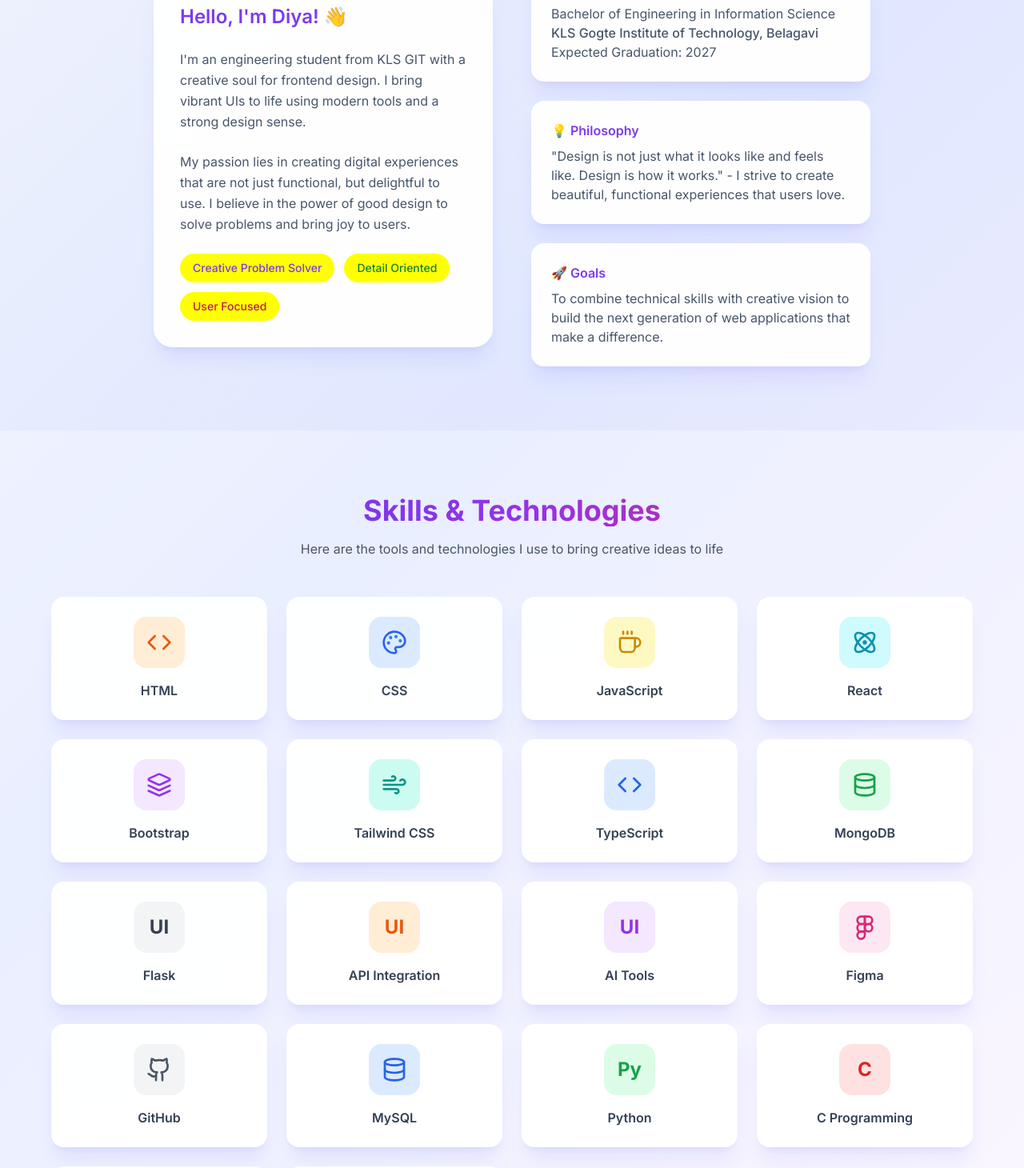
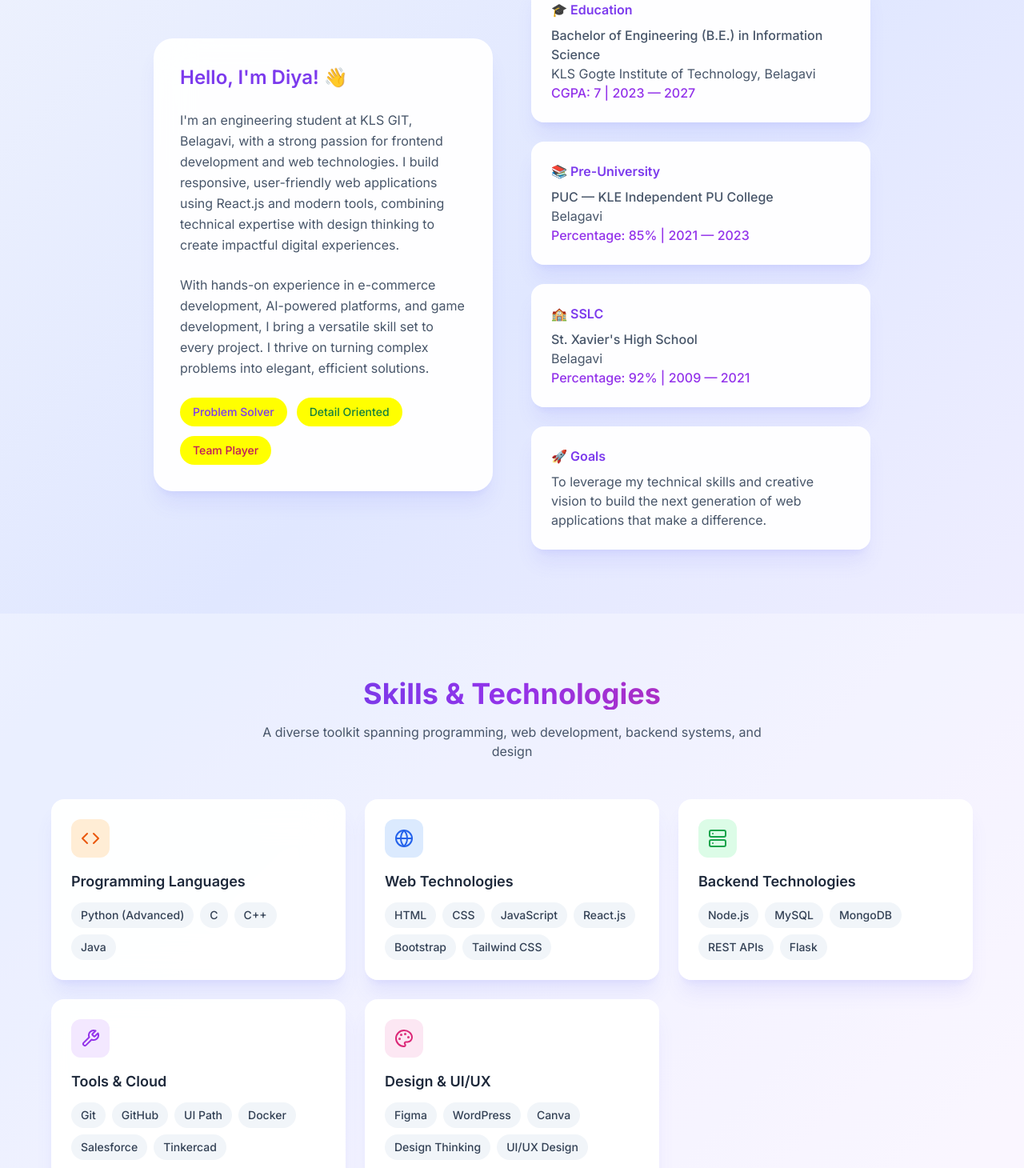
Before and after one commit to diya-turamandi/diya-turamandi, a React (Vite) app: page / in a window 1280 px wide. Shown: the part 1020-2480 px from the top of the page at 80% size. Built offline with nearby package versions, Linux system fonts and the light colour scheme.

Commit message:
Changes
Co-authored-by: diya-turamandi <200175777+diya-turamandi@users.noreply.github.com>

```diff
--- a/src/components/About.tsx
+++ b/src/components/About.tsx
@@ -15,25 +15,27 @@ const About = () => {
               </h3>
 
               <p className="text-slate-600 leading-relaxed mb-6">
-                I'm an engineering student from KLS GIT with a creative soul for frontend design.
-                I bring vibrant UIs to life using modern tools and a strong design sense.
+                I'm an engineering student at KLS GIT, Belagavi, with a strong passion for
+                frontend development and web technologies. I build responsive, user-friendly
+                web applications using React.js and modern tools, combining technical expertise
+                with design thinking to create impactful digital experiences.
               </p>
 
               <p className="text-slate-600 leading-relaxed mb-6">
-                My passion lies in creating digital experiences that are not just functional,
-                but delightful to use. I believe in the power of good design to solve problems
-                and bring joy to users.
+                With hands-on experience in e-commerce development, AI-powered platforms,
+                and game development, I bring a versatile skill set to every project.
+                I thrive on turning complex problems into elegant, efficient solutions.
               </p>
 
               <div className="flex flex-wrap gap-3">
                 <span className="px-4 py-2 bg-pastel-lavender text-purple-700 rounded-full text-sm font-medium">
-                  Creative Problem Solver
+                  Problem Solver
                 </span>
                 <span className="px-4 py-2 bg-pastel-mint text-green-700 rounded-full text-sm font-medium">
                   Detail Oriented
                 </span>
                 <span className="px-4 py-2 bg-pastel-pink text-pink-700 rounded-full text-sm font-medium">
-                  User Focused
+                  Team Player
                 </span>
               </div>
             </div>
@@ -42,25 +44,34 @@ const About = () => {
               <div className="glass-card rounded-2xl p-6 hover-lift">
                 <h4 className="font-semibold text-purple-700 mb-2">🎓 Education</h4>
                 <p className="text-slate-600">
-                  Bachelor of Engineering in Information Science<br />
-                  <span className="font-medium">KLS Gogte Institute of Technology, Belagavi</span><br />
-                  Expected Graduation: 2027
+                  <span className="font-medium">Bachelor of Engineering (B.E.) in Information Science</span><br />
+                  KLS Gogte Institute of Technology, Belagavi<br />
+                  <span className="text-purple-600 font-medium">CGPA: 7 | 2023 — 2027</span>
                 </p>
               </div>
 
               <div className="glass-card rounded-2xl p-6 hover-lift">
-                <h4 className="font-semibold text-purple-700 mb-2">💡 Philosophy</h4>
+                <h4 className="font-semibold text-purple-700 mb-2">📚 Pre-University</h4>
                 <p className="text-slate-600">
-                  "Design is not just what it looks like and feels like.
-                  Design is how it works." - I strive to create beautiful,
-                  functional experiences that users love.
+                  <span className="font-medium">PUC — KLE Independent PU College</span><br />
+                  Belagavi<br />
+                  <span className="text-purple-600 font-medium">Percentage: 85% | 2021 — 2023</span>
+                </p>
+              </div>
+
+              <div className="glass-card rounded-2xl p-6 hover-lift">
+                <h4 className="font-semibold text-purple-700 mb-2">🏫 SSLC</h4>
+                <p className="text-slate-600">
+                  <span className="font-medium">St. Xavier's High School</span><br />
+                  Belagavi<br />
+                  <span className="text-purple-600 font-medium">Percentage: 92% | 2009 — 2021</span>
                 </p>
               </div>
 
               <div className="glass-card rounded-2xl p-6 hover-lift">
                 <h4 className="font-semibold text-purple-700 mb-2">🚀 Goals</h4>
                 <p className="text-slate-600">
-                  To combine technical skills with creative vision to build
+                  To leverage my technical skills and creative vision to build
                   the next generation of web applications that make a difference.
                 </p>
               </div>
--- /dev/null
+++ b/src/components/Experience.tsx
@@ -0,0 +1,55 @@
+import { Briefcase } from 'lucide-react';
+
+const Experience = () => {
+  return (
+    <section id="experience" className="py-20">
+      <div className="container mx-auto px-6">
+        <div className="max-w-4xl mx-auto">
+          <h2 className="text-3xl md:text-4xl font-bold text-center mb-12 gradient-text">
+            Professional Experience
+          </h2>
+
+          <div className="glass-card rounded-3xl p-8 hover-lift">
+            <div className="flex items-start gap-4">
+              <div className="w-12 h-12 bg-gradient-to-br from-purple-500 to-pink-500 rounded-xl flex items-center justify-center shrink-0">
+                <Briefcase className="w-6 h-6 text-white" />
+              </div>
+
+              <div className="flex-1">
+                <div className="flex flex-col md:flex-row md:items-center md:justify-between mb-2">
+                  <h3 className="text-xl font-semibold text-slate-800">
+                    Frontend Developer Intern
+                  </h3>
+                  <span className="text-purple-600 font-medium">Yoraa</span>
+                </div>
+
+                <p className="text-slate-500 text-sm mb-4">Web Development Internship</p>
+
+                <ul className="space-y-3 text-slate-600">
+                  <li className="flex items-start gap-2">
+                    <span className="text-purple-500 mt-1">▸</span>
+                    Developed an e-commerce website using React.js with responsive and user-friendly UI.
+                  </li>
+                  <li className="flex items-start gap-2">
+                    <span className="text-purple-500 mt-1">▸</span>
+                    Converted Figma designs into reusable and responsive React components.
+                  </li>
+                  <li className="flex items-start gap-2">
+                    <span className="text-purple-500 mt-1">▸</span>
+                    Integrated APIs for dynamic product data rendering and smooth user interaction.
+                  </li>
+                  <li className="flex items-start gap-2">
+                    <span className="text-purple-500 mt-1">▸</span>
+                    Focused on performance optimization, responsiveness, and clean frontend architecture.
+                  </li>
+                </ul>
+              </div>
+            </div>
+          </div>
+        </div>
+      </div>
+    </section>
+  );
+};
+
+export default Experience;
--- a/src/components/Skills.tsx
+++ b/src/components/Skills.tsx
@@ -1,26 +1,37 @@
-
-import { Code, Palette, Coffee, Atom, Layers, Figma, Github, Database, Wind } from 'lucide-react';
+import { Code, Globe, Server, Wrench, Palette, Atom, Layers, Wind, Database, Github, Figma } from 'lucide-react';
 
 const Skills = () => {
-  const skills = [
-    { name: 'HTML', icon: Code, color: 'bg-orange-100 text-orange-600' },
-    { name: 'CSS', icon: Palette, color: 'bg-blue-100 text-blue-600' },
-    { name: 'JavaScript', icon: Coffee, color: 'bg-yellow-100 text-yellow-600' },
-    { name: 'React', icon: Atom, color: 'bg-cyan-100 text-cyan-600' },
-    { name: 'Bootstrap', icon: Layers, color: 'bg-purple-100 text-purple-600' },
-    { name: 'Tailwind CSS', icon: Wind, color: 'bg-teal-100 text-teal-600' },
-    { name: 'TypeScript', icon: Code, color: 'bg-blue-100 text-blue-600' },
-    { name: 'MongoDB', icon: Database, color: 'bg-green-100 text-green-600' },
-    { name: 'Flask', icon: null, color: 'bg-gray-100 text-gray-700' },
-    { name: 'API Integration', icon: null, color: 'bg-orange-100 text-orange-600' },
-    { name: 'AI Tools', icon: null, color: 'bg-purple-100 text-purple-600' },
-    { name: 'Figma', icon: Figma, color: 'bg-pink-100 text-pink-600' },
-    { name: 'GitHub', icon: Github, color: 'bg-gray-100 text-gray-600' },
-    { name: 'MySQL', icon: Database, color: 'bg-blue-100 text-blue-600' },
-    { name: 'Python', icon: null, color: 'bg-green-100 text-green-600' },
-    { name: 'C Programming', icon: null, color: 'bg-red-100 text-red-600' },
-    { name: 'Canva', icon: null, color: 'bg-purple-100 text-purple-600' },
-    { name: 'UI/UX Design', icon: null, color: 'bg-indigo-100 text-indigo-600' },
+  const skillCategories = [
+    {
+      title: 'Programming Languages',
+      icon: Code,
+      color: 'bg-orange-100 text-orange-600',
+      skills: ['Python (Advanced)', 'C', 'C++', 'Java']
+    },
+    {
+      title: 'Web Technologies',
+      icon: Globe,
+      color: 'bg-blue-100 text-blue-600',
+      skills: ['HTML', 'CSS', 'JavaScript', 'React.js', 'Bootstrap', 'Tailwind CSS']
+    },
+    {
+      title: 'Backend Technologies',
+      icon: Server,
+      color: 'bg-green-100 text-green-600',
+      skills: ['Node.js', 'MySQL', 'MongoDB', 'REST APIs', 'Flask']
+    },
+    {
+      title: 'Tools & Cloud',
+      icon: Wrench,
+      color: 'bg-purple-100 text-purple-600',
+      skills: ['Git', 'GitHub', 'UI Path', 'Docker', 'Salesforce', 'Tinkercad']
+    },
+    {
+      title: 'Design & UI/UX',
+      icon: Palette,
+      color: 'bg-pink-100 text-pink-600',
+      skills: ['Figma', 'WordPress', 'Canva', 'Design Thinking', 'UI/UX Design']
+    }
   ];
 
   return (
@@ -31,57 +42,36 @@ const Skills = () => {
             Skills & Technologies
           </h2>
           <p className="text-center text-slate-600 mb-12 max-w-2xl mx-auto">
-            Here are the tools and technologies I use to bring creative ideas to life
+            A diverse toolkit spanning programming, web development, backend systems, and design
           </p>
 
-          <div className="grid grid-cols-2 md:grid-cols-3 lg:grid-cols-4 gap-6">
-            {skills.map((skill, index) => (
+          <div className="grid md:grid-cols-2 lg:grid-cols-3 gap-6">
+            {skillCategories.map((category, index) => (
               <div
-                key={skill.name}
-                className="glass-card rounded-2xl p-6 text-center hover-lift group"
+                key={category.title}
+                className="glass-card rounded-2xl p-6 hover-lift"
                 style={{ animationDelay: `${index * 0.1}s` }}
               >
-                <div className={`w-16 h-16 rounded-2xl ${skill.color} flex items-center justify-center mx-auto mb-4 group-hover:scale-110 transition-transform duration-300`}>
-                  {skill.icon ? (
-                    <skill.icon className="w-8 h-8" />
-                  ) : (
-                    <div className="text-2xl font-bold">
-                      {skill.name === 'C Programming' ? 'C' :
-                       skill.name === 'Python' ? 'Py' :
-                       skill.name === 'Canva' ? 'Ca' : 'UI'}
-                    </div>
-                  )}
+                <div className={`w-12 h-12 rounded-xl ${category.color} flex items-center justify-center mb-4`}>
+                  <category.icon className="w-6 h-6" />
                 </div>
-                <h3 className="font-semibold text-slate-700 group-hover:text-purple-600 transition-colors duration-300">
-                  {skill.name}
+
+                <h3 className="text-lg font-semibold mb-3 text-slate-800">
+                  {category.title}
                 </h3>
+
+                <div className="flex flex-wrap gap-2">
+                  {category.skills.map((skill) => (
+                    <span
+                      key={skill}
+                      className="px-3 py-1.5 bg-slate-100 text-slate-700 rounded-full text-sm font-medium"
+                    >
+                      {skill}
+                    </span>
+                  ))}
+                </div>
               </div>
             ))}
-          </div>
-
-          <div className="mt-16 text-center">
-            <div className="glass-card rounded-3xl p-8 max-w-4xl mx-auto">
-              <h3 className="text-xl font-semibold mb-4 text-purple-700">
-                What I'm Currently Learning
-              </h3>
-              <div className="flex flex-wrap justify-center gap-3">
-                <span className="px-4 py-2 bg-gradient-to-r from-purple-500 to-pink-500 text-white rounded-full text-sm font-medium">
-                  Next.js
-                </span>
-                <span className="px-4 py-2 bg-gradient-to-r from-green-500 to-teal-500 text-white rounded-full text-sm font-medium">
-                  Node.js
-                </span>
-                <span className="px-4 py-2 bg-gradient-to-r from-blue-500 to-cyan-500 text-white rounded-full text-sm font-medium">
-                  Express.js
-                </span>
-                <span className="px-4 py-2 bg-gradient-to-r from-indigo-500 to-purple-500 text-white rounded-full text-sm font-medium">
-                  AI Model Training
-                </span>
-                <span className="px-4 py-2 bg-gradient-to-r from-pink-500 to-rose-500 text-white rounded-full text-sm font-medium">
-                  REST APIs
-                </span>
-              </div>
-            </div>
           </div>
         </div>
       </div>
```
Also changed, not shown: src/components/Header.tsx (+6 -7 lines), src/components/Hero.tsx (+4 -5 lines).
